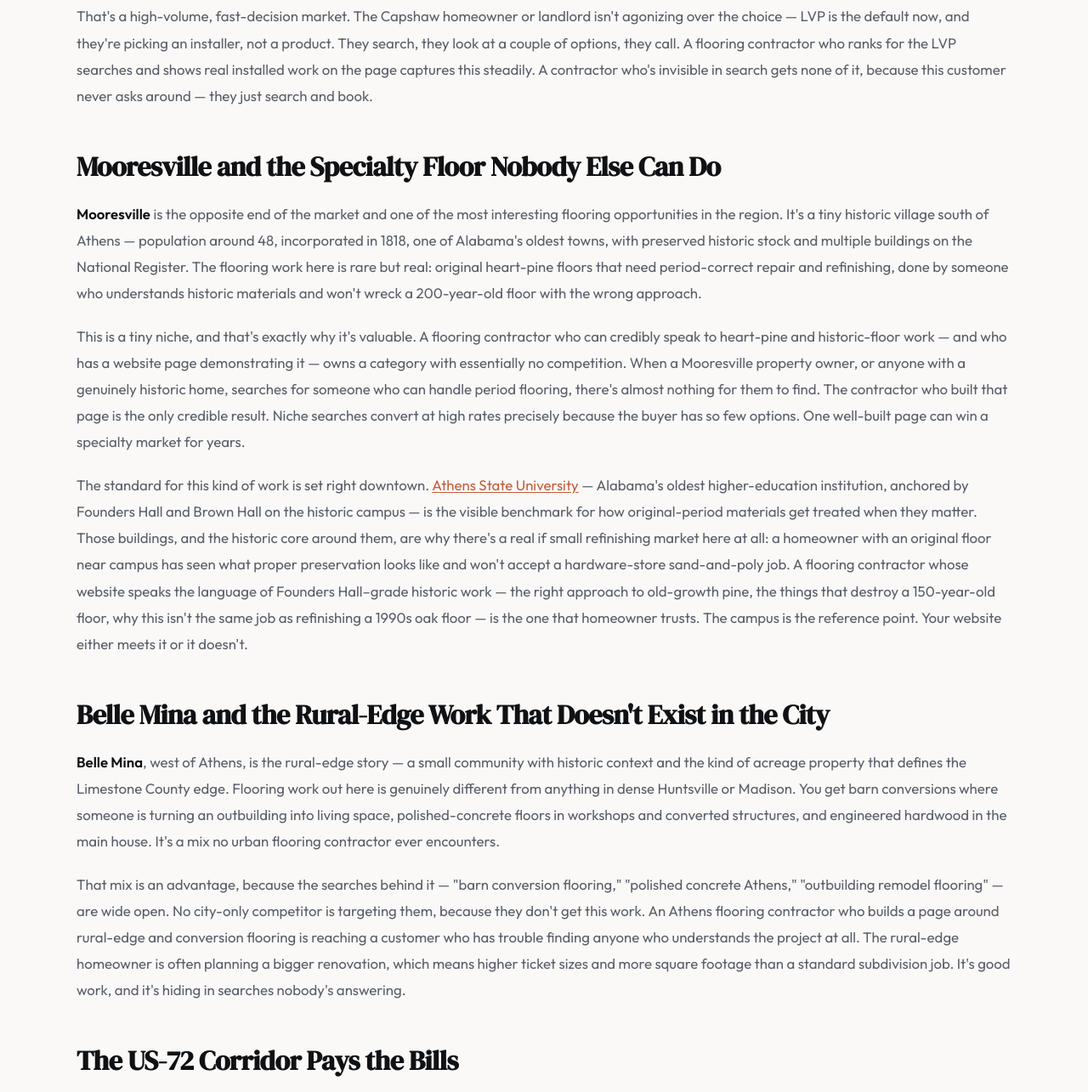
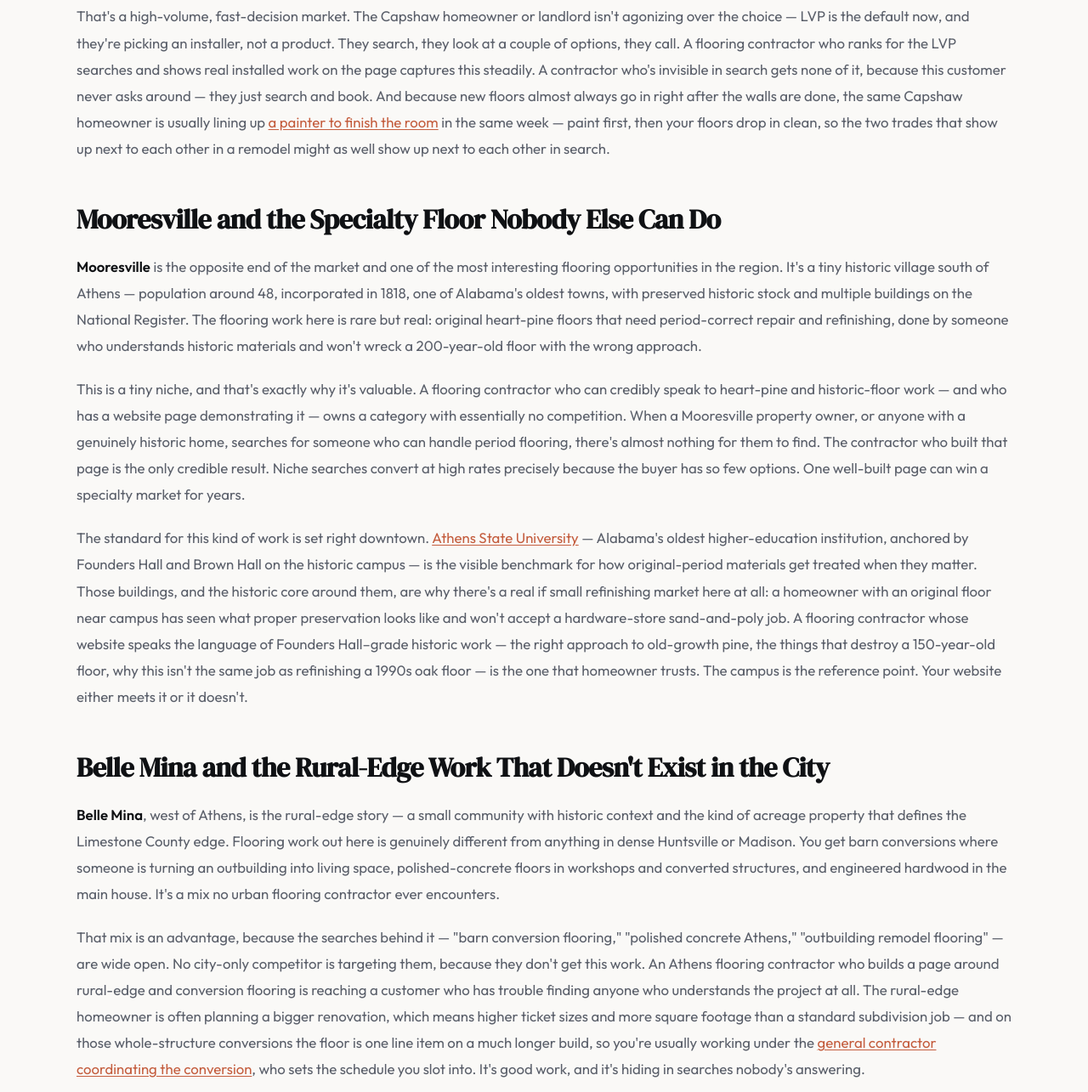
Before and after one commit to mrmicaiah/sites-on-call, an Eleventy site: page src/locations/athens/flooring/index.njk in a window 1280 px wide. Shown: the part 1309-2594 px from the top of the page at 85% size. Built offline with nearby package versions, Linux system fonts and the light colour scheme; Eleventy itself is replaced by a stand-in of ours; files that its build step writes are made by us from their sources.

Commit message:
Add 3 sibling-trade internal links (painter, general-contractor, handyman) to Athens flooring page

```diff
--- a/src/locations/athens/flooring/index.njk
+++ b/src/locations/athens/flooring/index.njk
@@ -110,7 +110,7 @@ permalink: /locations/athens/flooring/
 
     <p><strong>Capshaw</strong> is the engine. It sits east of Athens proper, around the intersection of Capshaw, Sanderson, and Dupree Worthey Roads — a formerly unincorporated community now largely inside the Huntsville annexation footprint, packed with family-heavy newer subdivisions. This is new-construction and rental-conversion territory, and it runs on LVP. New builds go in with builder-grade carpet that the second owner rips out within a few years. Rentals turn over and the landlord swaps carpet for waterproof plank that survives the next tenant. Either way, the search is the same: "LVP installation Athens," "vinyl plank flooring near me," "replace carpet with vinyl."</p>
 
-    <p>That's a high-volume, fast-decision market. The Capshaw homeowner or landlord isn't agonizing over the choice — LVP is the default now, and they're picking an installer, not a product. They search, they look at a couple of options, they call. A flooring contractor who ranks for the LVP searches and shows real installed work on the page captures this steadily. A contractor who's invisible in search gets none of it, because this customer never asks around — they just search and book.</p>
+    <p>That's a high-volume, fast-decision market. The Capshaw homeowner or landlord isn't agonizing over the choice — LVP is the default now, and they're picking an installer, not a product. They search, they look at a couple of options, they call. A flooring contractor who ranks for the LVP searches and shows real installed work on the page captures this steadily. A contractor who's invisible in search gets none of it, because this customer never asks around — they just search and book. And because new floors almost always go in right after the walls are done, the same Capshaw homeowner is usually lining up <a href="/locations/athens/painter/">a painter to finish the room</a> in the same week — paint first, then your floors drop in clean, so the two trades that show up next to each other in a remodel might as well show up next to each other in search.</p>
 
     <h2>Mooresville and the Specialty Floor Nobody Else Can Do</h2>
 
@@ -124,7 +124,7 @@ permalink: /locations/athens/flooring/
 
     <p><strong>Belle Mina</strong>, west of Athens, is the rural-edge story — a small community with historic context and the kind of acreage property that defines the Limestone County edge. Flooring work out here is genuinely different from anything in dense Huntsville or Madison. You get barn conversions where someone is turning an outbuilding into living space, polished-concrete floors in workshops and converted structures, and engineered hardwood in the main house. It's a mix no urban flooring contractor ever encounters.</p>
 
-    <p>That mix is an advantage, because the searches behind it — "barn conversion flooring," "polished concrete Athens," "outbuilding remodel flooring" — are wide open. No city-only competitor is targeting them, because they don't get this work. An Athens flooring contractor who builds a page around rural-edge and conversion flooring is reaching a customer who has trouble finding anyone who understands the project at all. The rural-edge homeowner is often planning a bigger renovation, which means higher ticket sizes and more square footage than a standard subdivision job. It's good work, and it's hiding in searches nobody's answering.</p>
+    <p>That mix is an advantage, because the searches behind it — "barn conversion flooring," "polished concrete Athens," "outbuilding remodel flooring" — are wide open. No city-only competitor is targeting them, because they don't get this work. An Athens flooring contractor who builds a page around rural-edge and conversion flooring is reaching a customer who has trouble finding anyone who understands the project at all. The rural-edge homeowner is often planning a bigger renovation, which means higher ticket sizes and more square footage than a standard subdivision job — and on those whole-structure conversions the floor is one line item on a much longer build, so you're usually working under the <a href="/locations/athens/general-contractor/">general contractor coordinating the conversion</a>, who sets the schedule you slot into. It's good work, and it's hiding in searches nobody's answering.</p>
 
     <h2>The US-72 Corridor Pays the Bills</h2>
 
@@ -142,7 +142,7 @@ permalink: /locations/athens/flooring/
 
     <p><a href="/">Sites On Call</a> builds websites for flooring contractors in Athens and across North Alabama. The website is free — no upfront cost. If you want us to keep adding content month after month so it climbs in Google over time, that's where we charge. Plans start at $149/month. No contracts. Cancel anytime.</p>
 
-    <p>For an Athens flooring contractor, the build matches the four-market reality: a page for LVP installation aimed at the Capshaw new-construction and rental-turnover volume, a page for hardwood refinishing and historic-floor work, a page for rural-edge and conversion flooring including polished concrete, a page for commercial flooring along the US-72 corridor, and the supporting content that builds trust — material comparisons, what a real subfloor inspection involves, your service area. Each page targets its own search. The depth is what convinces Google you're a flooring specialist in Athens rather than one more listing.</p>
+    <p>For an Athens flooring contractor, the build matches the four-market reality: a page for LVP installation aimed at the Capshaw new-construction and rental-turnover volume, a page for hardwood refinishing and historic-floor work, a page for rural-edge and conversion flooring including polished concrete, a page for commercial flooring along the US-72 corridor, and the supporting content that builds trust — material comparisons, what a real subfloor inspection involves, your service area. There's also the small stuff worth being clear about: the single-room transition fix, the squeaky-board repair, the quarter-round nobody wants to drive out for. Those calls are usually <a href="/locations/athens/handyman/">a handyman's territory in Athens</a>, and saying so on the page filters them out so the leads that reach you are the jobs you actually want. Each page targets its own search. The depth is what convinces Google you're a flooring specialist in Athens rather than one more listing.</p>
 
     <h2 id="pricing-summary">What It Costs</h2>
 
```
